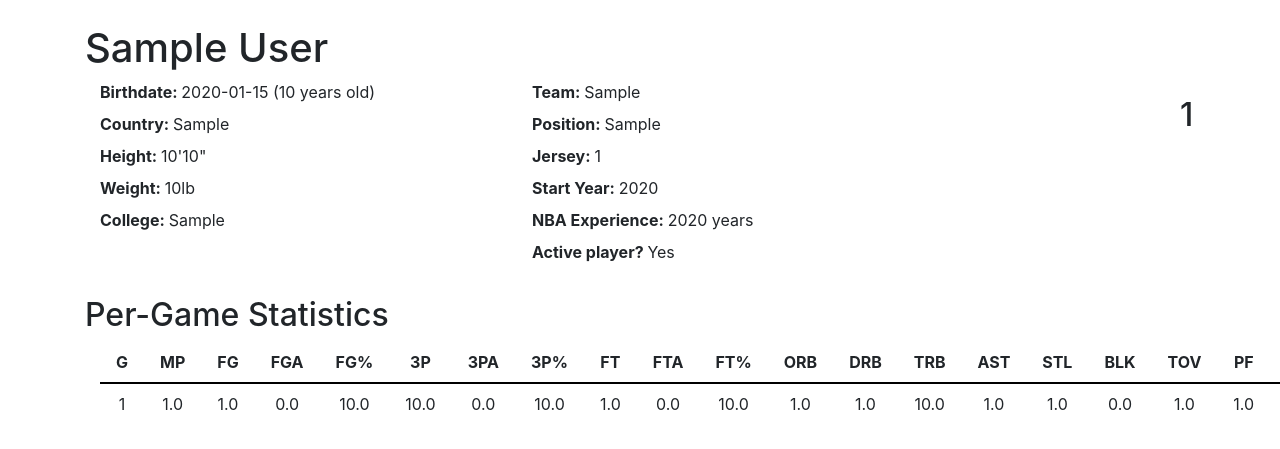
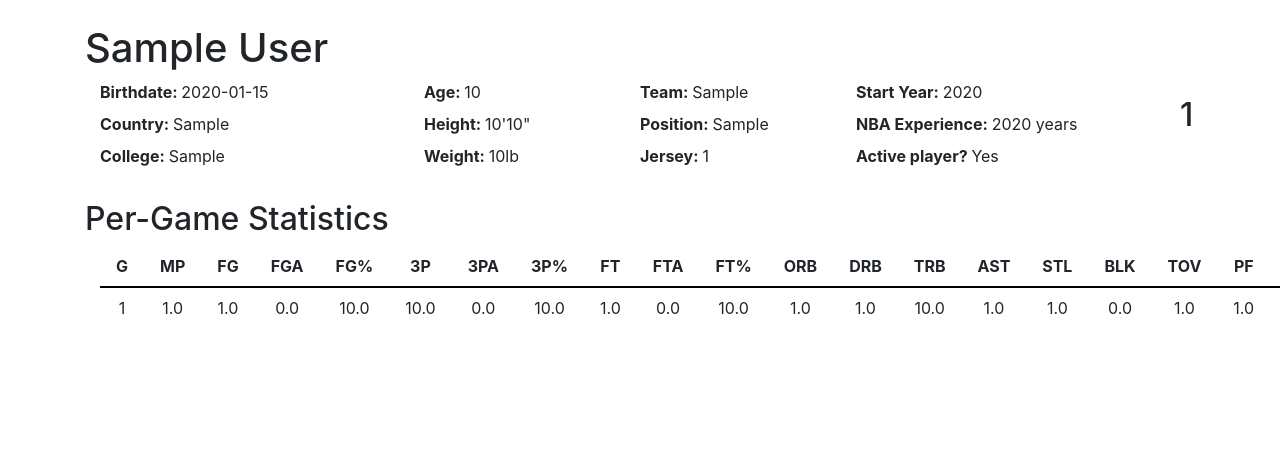
Before and after one commit to ArielleMurad/rel-bball-analytics, a Flask app: page /players/1 in a window 1280 px wide; the page is wider, and only the part inside the window is pictured. Shown: the part 56-505 px from the top of that part. Run offline with Flask 3, Linux system fonts and the light colour scheme; tables that the repository leaves empty hold one stand-in row (values such as "Sample post"); some libraries are stand-ins or nearby versions.

Commit message:
new styling for player details page

```diff
--- a/rel_bball_analytics/players/styles.py
+++ b/rel_bball_analytics/players/styles.py
@@ -44,9 +44,13 @@ def add_link(id):
     return f'<a href="{url_for("players.details", id=id)}">See Details</a>'
 
 
-def round_stats(stats: dict, precision=1):
-    """Rounds statsitics to amount of decimal places specified by precision"""
-    return {
-        key: round(val, precision) if type(val) is float else val
-        for key, val in stats.items()
-    }
+def format_player_details(player_data: dict):
+    """Round floats to 1 decimal place and change None values to N/A"""
+    for key, val in player_data.items():
+        if type(val) is float:
+            player_data[key] = round(val, 1)
+
+        if val is None:
+            player_data[key] = ""
+
+    return player_data
--- a/rel_bball_analytics/players/views.py
+++ b/rel_bball_analytics/players/views.py
@@ -29,9 +29,9 @@ def search():
 @players_bp.route("/<id>", methods=["GET"])
 def details(id):
     from .models import fetch_player_records
-    from .styles import round_stats
+    from .styles import format_player_details
 
     player_data = fetch_player_records(id=id)[0]
-    player_data = round_stats(stats=player_data)
+    player_data = format_player_details(player_data=player_data)
 
     return render_template("players/details.html", player_data=player_data)
--- a/rel_bball_analytics/static/css/player-details.css
+++ b/rel_bball_analytics/static/css/player-details.css
@@ -1,11 +1,11 @@
-.column-40 {
+.column-20 {
     float: left;
-    width: 40%;
+    width: 20%;
 }
 
-.column-60 {
+.column-30 {
     float: left;
-    width: 60%;
+    width: 30%;
 }
 
 .season-stats th {
--- a/rel_bball_analytics/templates/base.html
+++ b/rel_bball_analytics/templates/base.html
@@ -7,7 +7,7 @@
         <link rel="stylesheet" href="https://stackpath.bootstrapcdn.com/bootstrap/4.3.1/css/bootstrap.min.css" integrity="sha384-ggOyR0iXCbMQv3Xipma34MD+dH/1fQ784/j6cY/iJTQUOhcWr7x9JvoRxT2MZw1T" crossorigin="anonymous">
         <link rel="stylesheet" href="{{ url_for('static', filename='css/base.css') }}">
 
-        {% block styles %} {% endblock %}
+        {% block css %} {% endblock %}
 
         <title class="title">Basketball Analytics</title>
         <link rel="icon" href="{{ url_for('static', filename='icons/basketball.svg') }}">
--- a/rel_bball_analytics/templates/players/details.html
+++ b/rel_bball_analytics/templates/players/details.html
@@ -1,23 +1,28 @@
 {% extends 'base.html' %}
 
-{% block styles %}
+{% block css %}
 <link rel="stylesheet" href="{{ url_for('static', filename='css/player-details.css') }}">
 {% endblock %}
 
 {% block content %}
 <h1 class="mt-4">{{ player_data.firstname }} {{ player_data.lastname }}</h1>
 <div class="container mt-2">
-    <div class="column-40 mb-4">
-        <p class="mb-2"><b>Birthdate: </b>{{ player_data.birth_date }} ({{ player_data.age }} years old)</p>
+    <div class="column-30 mb-4">
+        <p class="mb-2"><b>Birthdate: </b>{{ player_data.birth_date }}</p>
         <p class="mb-2"><b>Country: </b>{{ player_data.country }}</p>
+        <p class="mb-2"><b>College: </b>{{ player_data.college }}</p>
+    </div>
+    <div class="column-20 mb-4">
+        <p class="mb-2"><b>Age: </b>{{ player_data.age }}</p>
         <p class="mb-2"><b>Height: </b>{{ player_data.height_feet }}'{{ player_data.height_inches }}"</p>
         <p class="mb-2"><b>Weight: </b>{{ player_data.weight_pounds }}lb</p>
-        <p class="mb-2"><b>College: </b>{{ player_data.college }}</p>
     </div>
-    <div class="column-60 mb-4">
+    <div class="column-20 mb-4">
         <p class="mb-2"><b>Team: </b>{{ player_data.team }}</p>
         <p class="mb-2"><b>Position: </b>{{ player_data.position }}</p>
         <p class="mb-2"><b>Jersey: </b>{{ player_data.jersey }}</p>
+    </div>
+    <div class="column-30 mb-4">
         <p class="mb-2"><b>Start Year: </b>{{ player_data.start_year }}</p>
         <p class="mb-2"><b>NBA Experience: </b>{{ player_data.pro_years }} years</p>
         <p class="mb-2"><b>Active player? </b>{% if player_data.is_active %}Yes{% else %}No{% endif %}</p>
```
